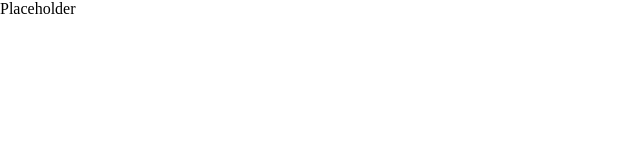
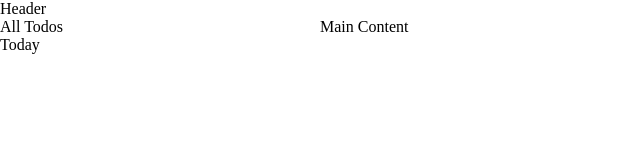
Before and after one commit to hpagon/todo-list, a website built with webpack: page src/index.html in a window 1280 px wide. Shown: the whole page, without its empty margins (0-640 px from the left). Built offline with nearby package versions, Linux system fonts and the light colour scheme.

Commit message:
Added js files for structure and made html outline

```diff
--- /dev/null
+++ b/src/domGenerator.js
@@ -0,0 +1 @@
+export default class DomGenerator {}
--- /dev/null
+++ b/src/domHandler.js
@@ -0,0 +1 @@
+export default class DomHandler {}
--- a/src/index.html
+++ b/src/index.html
@@ -6,6 +6,15 @@
     <title></title>
   </head>
   <body>
-    <p>Placeholder</p>
+    <div id="container">
+      <div id="header">Header</div>
+      <div id="sidebar">
+        <ul>
+            <li>All Todos</li>
+            <li>Today</li>
+        </ul>
+      </div>
+      <div id="content">Main Content</div>
+    </div>
   </body>
 </html>
--- a/src/index.js
+++ b/src/index.js
@@ -1,3 +1,7 @@
 import "./style.css";
+import DomHandler from "./domHandler";
+import ScreenController from "./screenController";
+import Project from "./project";
+import Todo from "./todo";
 
-console.log("working");
+class App {}
--- /dev/null
+++ b/src/project.js
@@ -0,0 +1,3 @@
+export default class Project {
+
+}
--- /dev/null
+++ b/src/screenController.js
@@ -0,0 +1 @@
+export default class ScreenController {}
--- a/src/style.css
+++ b/src/style.css
@@ -2,3 +2,18 @@
     margin: 0px;
     padding: 0px;
 }
+
+/* container styles */
+#container {
+    display: grid;
+    grid-template-columns: 1fr 3fr;
+}
+
+/* header styles */
+#header {
+    grid-column: 1 / 3;
+}
+
+/* sidebar styles */
+
+/* main content styles */
--- /dev/null
+++ b/src/todo.js
@@ -0,0 +1 @@
+export default class Todo {}
```
